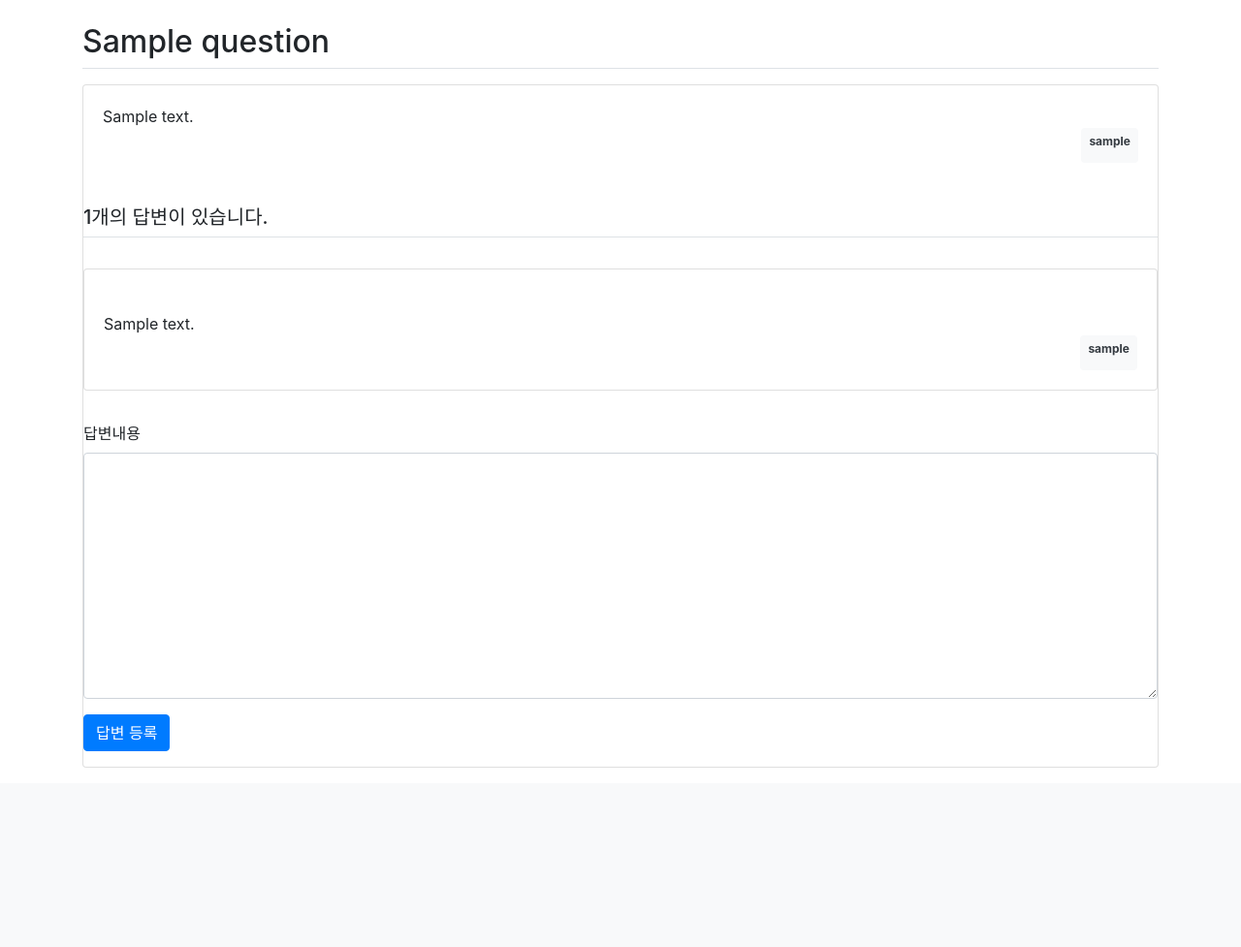
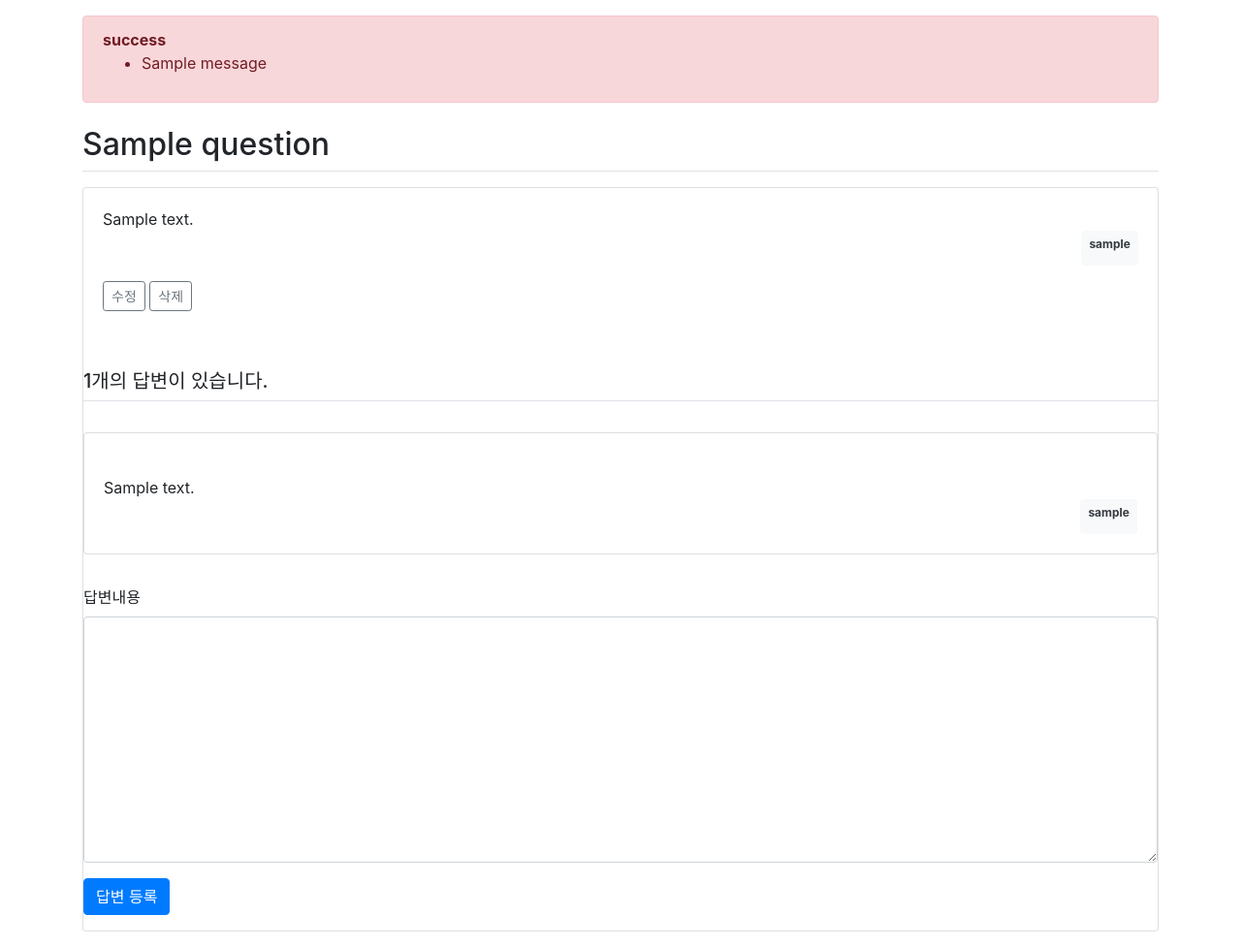
Before and after one commit to tmdtmdqorekf/Web-Server-Computing, a Django app: page /pybo/answer/create/1/ in a window 1280 px wide. Shown: the part 57-1034 px from the top of the page at 97% size. Before the commit the page ends 849 px from the top, so only its background shows below. Run offline with Django 5.2, Linux system fonts and the light colour scheme; a user stored in the database is signed in; tables that the repository leaves empty hold one stand-in row (values such as "Sample post"); one stand-in notice (Sample message) is shown; some libraries are stand-ins or nearby versions.

Commit message:
feat: edit and delete posts

```diff
--- a/mysite3/pybo/models.py
+++ b/mysite3/pybo/models.py
@@ -7,6 +7,7 @@ class Question(models.Model):
     subject = models.CharField(max_length=200)
     content = models.TextField()
     created_date = models.DateTimeField()
+    modify_date = models.DateTimeField(null=True, blank=True)
 
     def __str__(self):
         return self.subject
@@ -16,3 +17,4 @@ class Answer(models.Model):
     question = models.ForeignKey(Question, on_delete=models.CASCADE)
     content = models.TextField()
     created_date = models.DateTimeField()
+    modify_date = models.DateTimeField(null=True, blank=True)
--- a/mysite3/pybo/urls.py
+++ b/mysite3/pybo/urls.py
@@ -8,4 +8,6 @@ urlpatterns = [
     path('<int:question_id>/', views.detail, name='detail'),
     path('answer/create/<int:question_id>/', views.answer_create, name='answer_create'),
     path('question/create/', views.question_create, name='question_create'),
+    path('question/modify/<int:question_id>/', views.question_modify, name='question_modify'),
+    path('question/delete/<int:question_id>/', views.question_delete, name='question_delete'),
 ]
--- a/mysite3/pybo/views.py
+++ b/mysite3/pybo/views.py
@@ -4,6 +4,7 @@ from .models import Question
 from .forms import QuestionForm, AnswerForm
 from django.core.paginator import Paginator
 from django.contrib.auth.decorators import login_required
+from django.contrib import messages
 
 # Create your views here.
 def index(request):
@@ -62,3 +63,30 @@ def question_create(request):
 
     context = {'form': form}
     return render(request, 'pybo/question_form.html', context)
+
+@login_required(login_url='common:login')
+def question_modify(request, question_id):
+    question = get_object_or_404(Question, pk=question_id)
+    if request.user != question.author:
+        messages.error(request, '수정권한이 없습니다')
+        return redirect('pybo:detail', question_id=question.id)
+    if request.method == "POST":
+        form = QuestionForm(request.POST, instance=question)
+        if form.is_valid():
+            question = form.save(commit=False)
+            question.modify_date = timezone.now()  # 수정일시 저장
+            question.save()
+            return redirect('pybo:detail', question_id=question.id)
+    else:
+        form = QuestionForm(instance=question)
+    context = {'form': form}
+    return render(request, 'pybo/question_form.html', context)
+
+@login_required(login_url='common:login')
+def question_delete(request, question_id):
+    question = get_object_or_404(Question, pk=question_id)
+    if request.user != question.author:
+        messages.error(request, '삭제권한이 없습니다')
+        return redirect('pybo:detail', question_id=question.id)
+    question.delete()
+    return redirect('pybo:index')
--- a/mysite3/templates/base.html
+++ b/mysite3/templates/base.html
@@ -16,5 +16,12 @@
     <!--             -->
     {% block content %}
     {% endblock %}
+
+    <!-- Bootstrap JS -->
+    <script src="{% static 'bootstrap.min.js' %}"></script>
+    <!-- 자바스크립트 Start -->
+    {% block script %}
+    {% endblock %}
+    <!-- 자바스크립트 End -->
 </body>
 </html>
--- a/mysite3/templates/pybo/question_detail.html
+++ b/mysite3/templates/pybo/question_detail.html
@@ -1,6 +1,15 @@
 {% extends 'base.html' %}
 {% block content %}
 <div class="container my-3">
+    <!-- message 표시 -->
+    {% if messages %}
+        <div class="alert alert-danger my-3" role="alert">
+        {% for message in messages %}
+            <strong>{{ message.tags }}</strong>
+            <ul><li>{{ message.message }}</li></ul>
+        {% endfor %}
+        </div>
+    {% endif %}
     <h2 class="border-bottom py-2">{{ question.subject }}</h2>
     <div class="card my-3">
         <div class="card-body">
@@ -12,6 +21,14 @@
                     <div class="mb-2">{{ question.author.username }}</div>
                     <div>{{ question.create_date }}</div>
             </div>
+        </div>
+        <div class="my-3">
+            {% if request.user == question.author %}
+            <a href="{% url 'pybo:question_modify' question.id  %}"
+               class="btn btn-sm btn-outline-secondary">수정</a>
+            <a href="javascript:void(0)" class="delete btn btn-sm btn-outline-secondary"
+               data-uri="{% url 'pybo:question_delete' question.id  %}">삭제</a>
+            {% endif %}
         </div>
     </div>
     <h5 class="border-bottom my-3 py-2">
@@ -53,3 +70,15 @@
     </form>
 </div>
 {% endblock %}
+{% block script %}
+<script type='text/javascript'>
+const delete_elements = document.getElementsByClassName("delete");
+Array.from(delete_elements).forEach(function(element) {
+    element.addEventListener('click', function() {
+        if(confirm("정말로 삭제하시겠습니까?")) {
+            location.href = this.dataset.uri;
+        };
+    });
+});
+</script>
+{% endblock %}
```
Also changed, not shown: mysite3/pybo/migrations/0004_answer_modify_date_question_modify_date.py (added).
